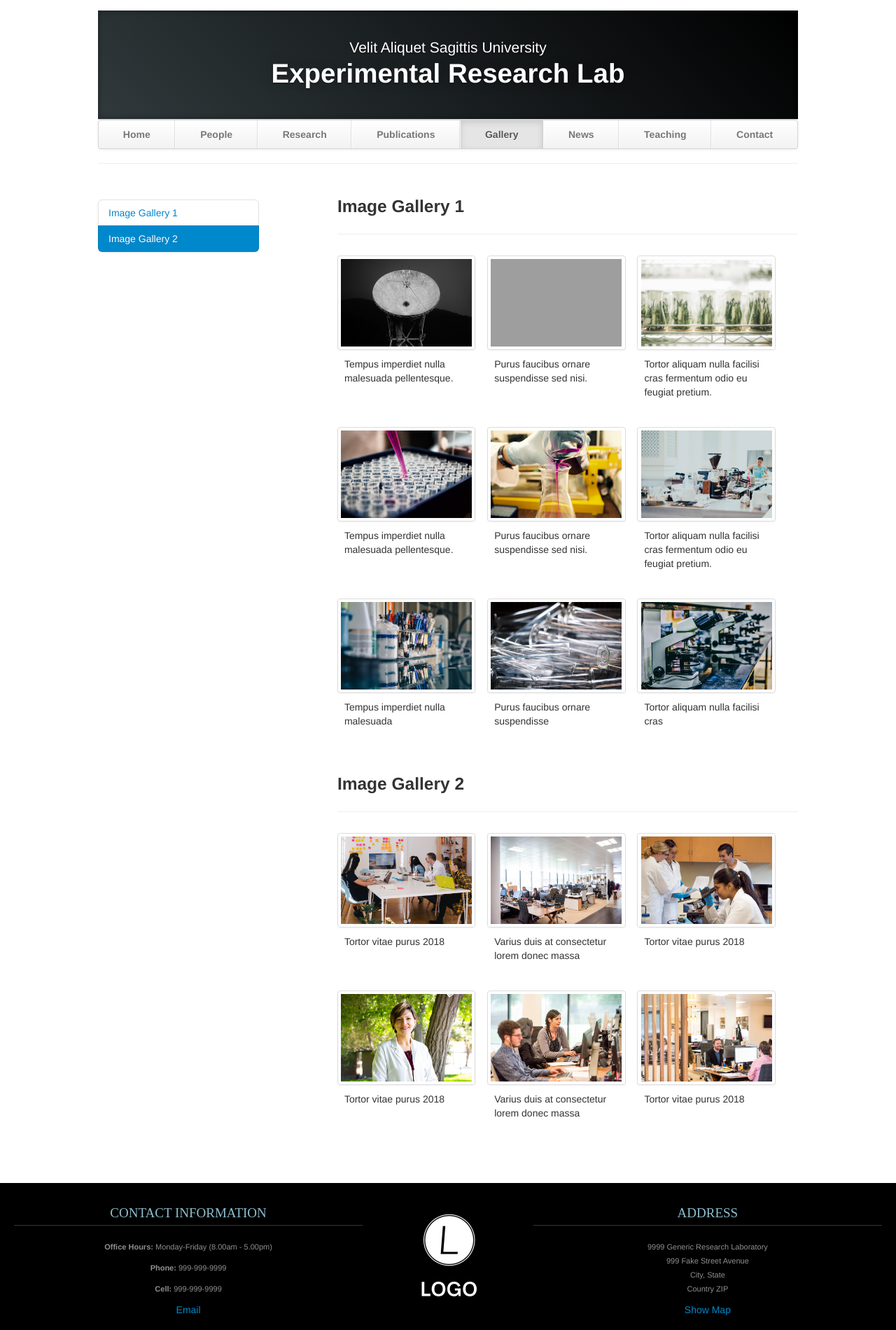
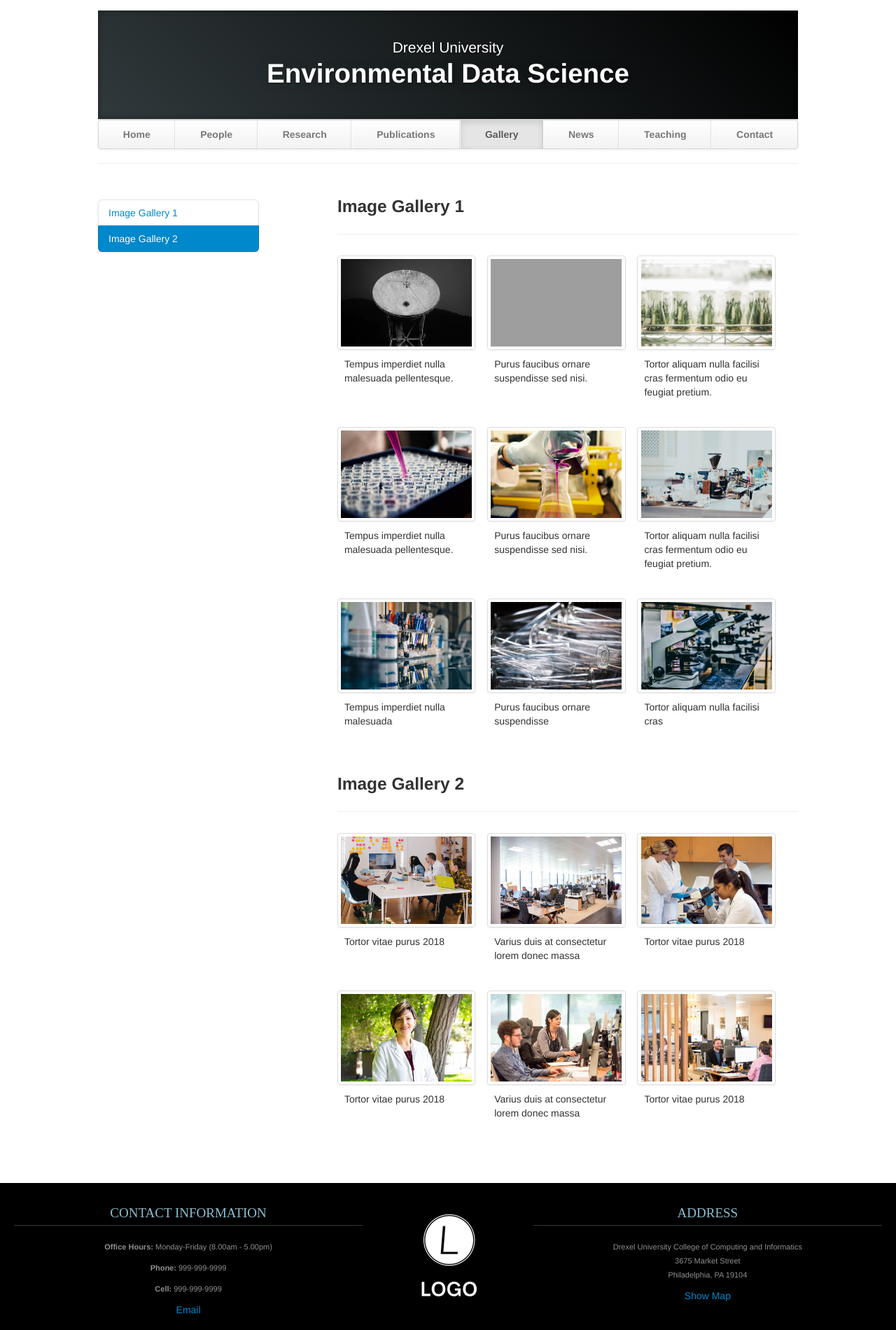
Before and after one commit to dsbuddy/Drexel-EDS-Lab-Website, a plain HTML site: page gallery.html in a window 1280 px wide. Shown: the whole page at 70% size. Drawn offline with Linux system fonts and the light colour scheme; grey boxes are pictures that could not be loaded.

Commit message:
Initial commit

```diff
--- a/gallery.html
+++ b/gallery.html
@@ -4,7 +4,7 @@
       <meta charset="utf-8">
       <title>Gallery</title>
       <meta name="viewport" content="width=device-width, initial-scale=1.0">
-      <meta name="description" content="Research Lab, Home, Velit Aliquet Sagittis University">
+      <meta name="description" content="Environmental Data Science, Drexel Universty">
       <meta name="author" content="">
       <!-- Le styles -->
       <link href="css/bootstrap.min.css" rel="stylesheet">
@@ -16,8 +16,8 @@
    <body>
       <div class="container">
          <header class="jumbotron subhead" id="overview">
-            <p class="lead"> Velit Aliquet Sagittis University </p>
-            <h1>Experimental Research Lab</h1>
+            <p class="lead">Drexel University</p>
+            <h1>Environmental Data Science</h1>
          </header>
          <div class="masthead">
             <div class="navbar">
@@ -193,10 +193,9 @@
                </div>
                <div class="span5">
                   <h3>Address</h3>
-                  <p>9999 Generic Research Laboratory<br>
-                     999 Fake Street Avenue<br>
-                     City, State<br>
-                     Country ZIP
+                  <p>Drexel University College of Computing and Informatics<br>
+                     3675 Market Street<br>
+                     Philadelphia, PA 19104
                   </p>
                   <a href="http://maps.google.com/">Show Map</a>
                </div>
```
Also changed, not shown: contact.html (+5 -6 lines), news.html (+6 -7 lines), people.html (+6 -7 lines), publications.html (+6 -7 lines), research.html (+6 -7 lines), teaching.html (+3 -3 lines).
